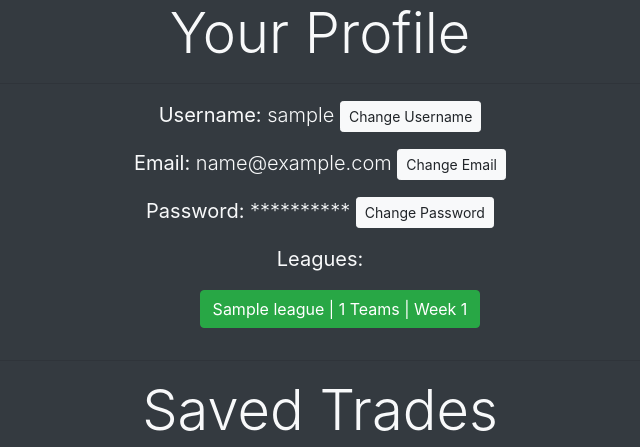
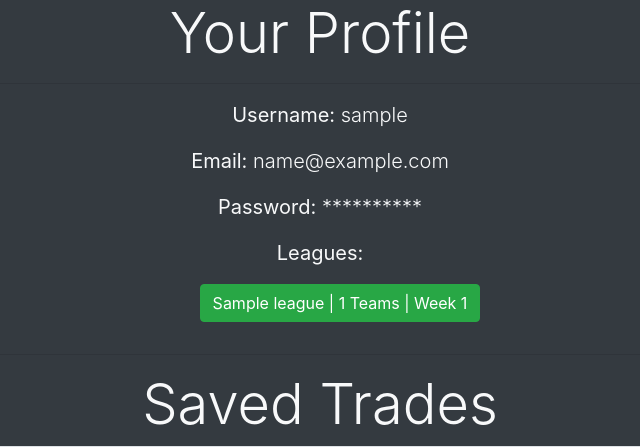
Before and after one commit to leshawn-rice/ffl-trade-tips, a Flask app: page /profile in a window 1280 px wide. Shown: the part 30-477 px from the top of the page, without its empty margins (320-960 px from the left). Run offline with Flask 2, Linux system fonts and the light colour scheme; the visitor is signed in with stand-in values (Sample User, id 1); tables that the repository leaves empty hold one stand-in row (values such as "Sample post"); some libraries are stand-ins or nearby versions.

Commit message:
Removed change user info buttons

```diff
--- a/app/templates/profile.html
+++ b/app/templates/profile.html
@@ -10,13 +10,9 @@
     <div class="col text-center">
         <h1 class="display-4 text-center" id='settings'>Your Profile</h1>
         <hr>
-        <p class="lead"><strong>Username:</strong> {{user.username}} <a class="btn btn-sm btn-light"
-                href="/users/{{user.id}}/change-username">Change
-                Username</a></p>
-        <p class="lead"><strong>Email:</strong> {{user.email}} <a class="btn btn-sm btn-light"
-                href="/users/{{user.id}}/change-email">Change Email</a></p>
-        <p class="lead"><strong>Password:</strong> ********** <a class="btn btn-sm btn-light"
-                href="/users/{{user.id}}/change-password">Change Password</a></p>
+        <p class="lead"><strong>Username:</strong> {{user.username}}</p>
+        <p class="lead"><strong>Email:</strong> {{user.email}} </p>
+        <p class="lead"><strong>Password:</strong> ********** </p>
         <p class="lead"><strong>Leagues:</strong></p>
         <ul class="text-center" style="list-style-type:none;">
             {% for league in user.leagues %}
--- a/run.py
+++ b/run.py
@@ -9,7 +9,9 @@ import espn.views
 
 mail = Mail(app)
 
-# Add tests
+# Add change username
+# Add change email
+# Add change password
 # Update readme
 # Deploy
 
```
